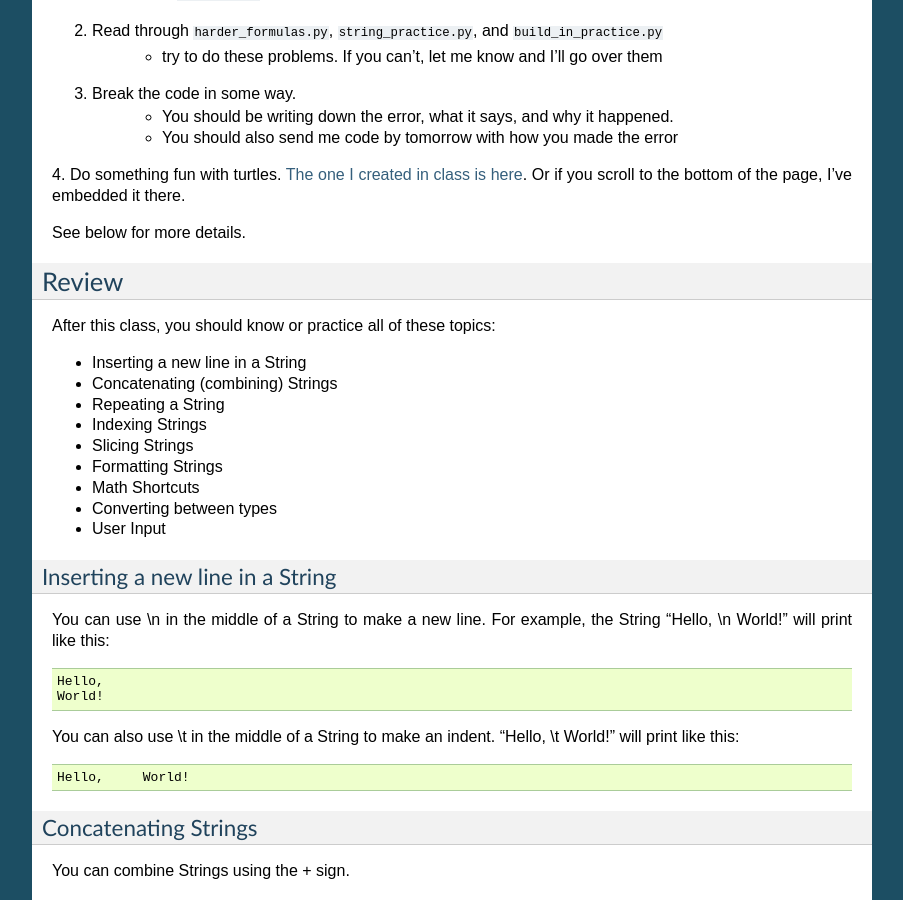
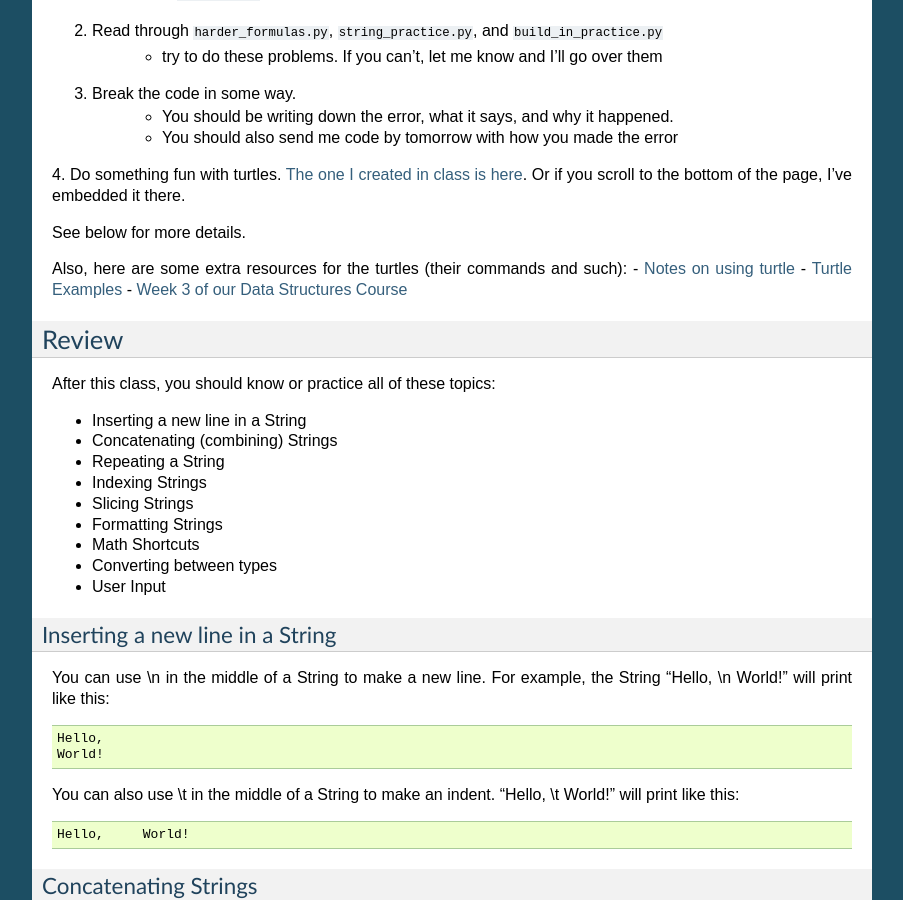
Before and after one commit to Heroes-Academy/Intro-to-Python-Summer-2016, a Sphinx documentation site: the page built from docs/source/day2.rst, in a window 1280 px wide and 900 px high, scrolled down 669 px. Shown: the whole window, without its empty margins (198-1101 px from the left). Built offline with Sphinx 7.4.7, drawn with Linux system fonts in a browser that asks for light colours.

Commit message:
adding some turtles stuff

```diff
--- a/docs/source/day2.rst
+++ b/docs/source/day2.rst
@@ -45,6 +45,11 @@ All of the code is on the `Github Repository  <https://github.com/Heroes-Academy
 Or if you scroll to the bottom of the page, I've embedded it there.
 
 See below for more details.
+
+Also, here are some extra resources for the turtles (their commands and such):
+- `Notes on using turtle <http://www.eg.bucknell.edu/~hyde/Python3/TurtleDirections.html>`_
+- `Turtle Examples <https://michael0x2a.com/blog/turtle-examples>`_
+- `Week 3 of our Data Structures Course <http://ds.cs.njgifted.org/en/latest/week3.html>`_
 
 
 
```
